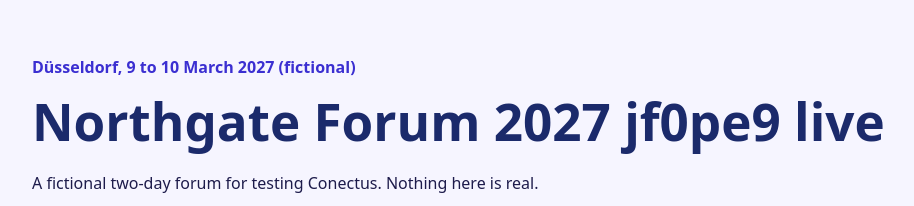
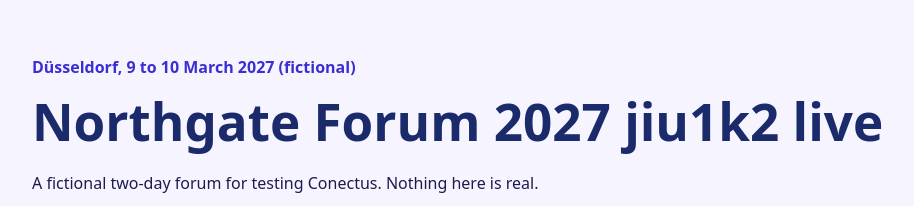
Before and after one commit to codemasterbrown7/conectus-wendy-test-site, a website built with Vite: page index.html in a window 1280 px wide. Shown: the top 206 px of the page, without its empty margins (168-1082 px from the left). Built offline with nearby package versions, Linux system fonts and the light colour scheme.

Commit message:
Home page heading: Northgate Forum 2027 jiu1k2 live
Changes the main heading on the home page to read "Northgate Forum 2027 jiu1k2 live". Nothing else changes.

Prepared and previewed with Wendy in Conectus; approved by the organiser.

```diff
--- a/index.html
+++ b/index.html
@@ -10,7 +10,7 @@
     <main>
       <section class="hero">
         <p class="eyebrow">Düsseldorf, 9 to 10 March 2027 (fictional)</p>
-        <h1>Northgate Forum 2027 jf0pe9 live</h1>
+        <h1>Northgate Forum 2027 jiu1k2 live</h1>
         <p>A fictional two-day forum for testing Conectus. Nothing here is real.</p>
         <a class="cta" href="#agenda">See the agenda</a>
       </section>
```
